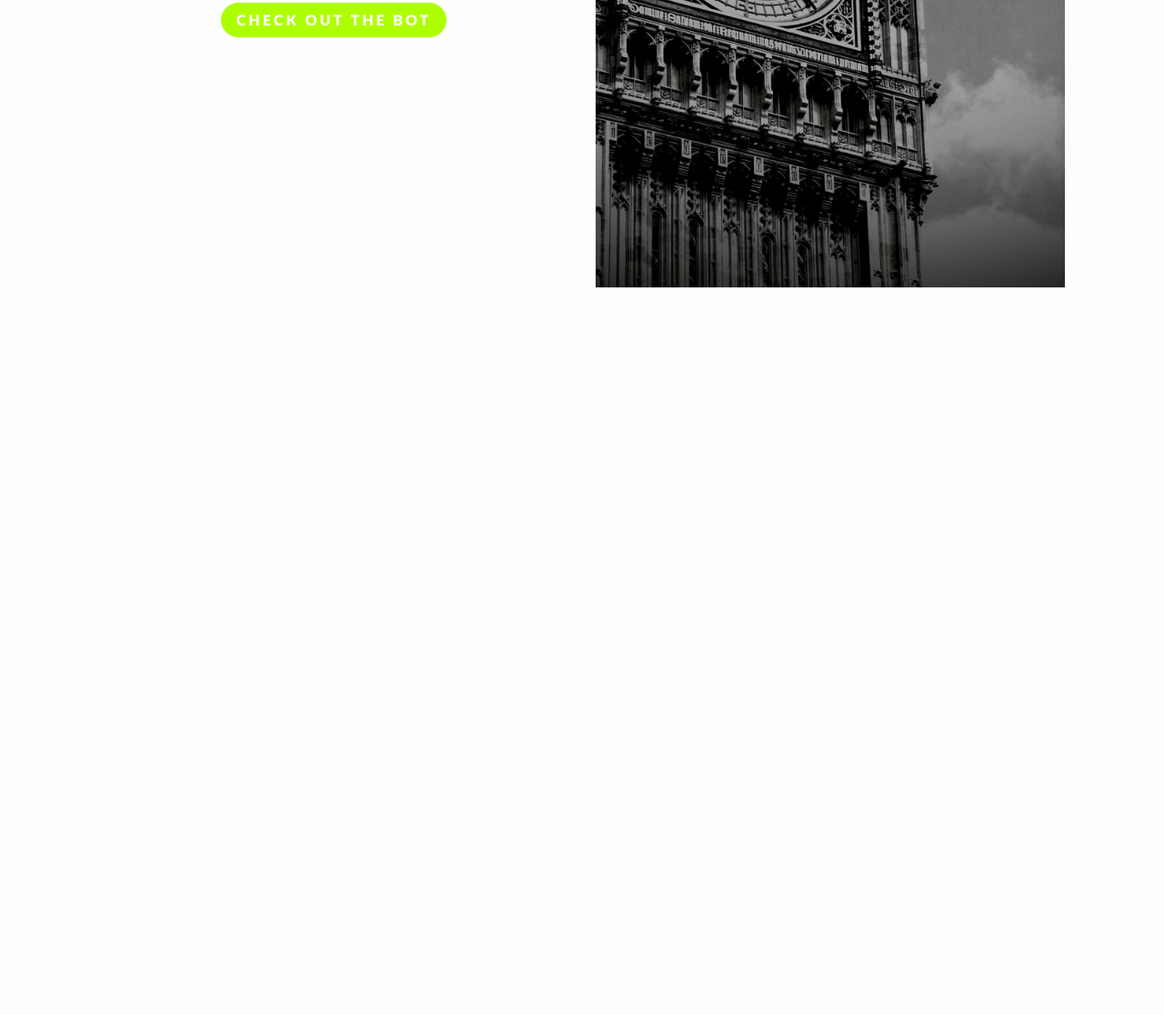
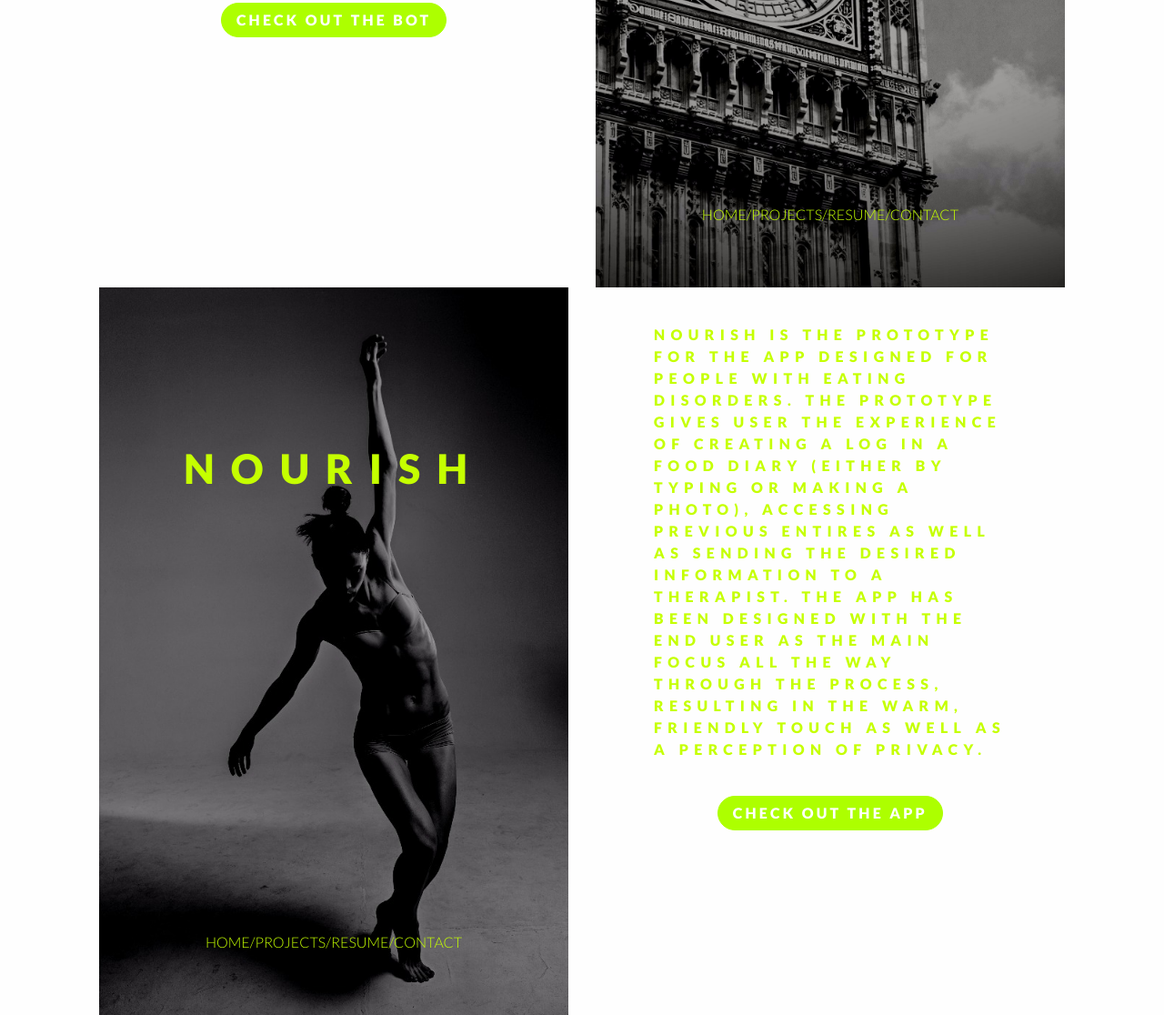
Before and after one commit to majakudlicka/Portfolio, a website: page public/projects.html in a window 1280 px wide. Shown: the part 1284-2400 px from the top of the page at 91% size. Before the commit the page ends 1600 px from the top, so only its background shows below. Drawn offline with nearby package versions, Linux system fonts and the light colour scheme.

Commit message:
updated Nourish description

```diff
--- a/public/projects.html
+++ b/public/projects.html
@@ -19,7 +19,7 @@
 
 
     <div class="col-md-5 offset-md-1">
-      <div class="rigth_container">
+      <div class="beevr_container">
 
 
 
@@ -85,13 +85,61 @@
 
 
 
-        <div class="rigth_container2">
+        <div class="genie_container">
 
 
 
           <a href="https://www.facebook.com/politicalgenie/" class="image_link">UK ELECTIONS CHAT BOT</a>
+          <div class="nav_item_container">
+            <a class="nav_item_horizontal" href="/">HOME/</a><a class="nav_item_horizontal" href="/projects">PROJECTS/</a><a class="nav_item_horizontal" href="/resume">RESUME/</a><a  class="nav_item_horizontal" href="/contact">CONTACT</a>
+    </div>
+        </div>
+      </div>
+
+    </div>
+
+
+    <div class="row">
+
+
+
+      <div class="col-md-5 offset-md-1">
+        <div class="nourish_container">
+
+
+
+
+          <a href="https://yvonne-liu.github.io/annafreud-app/" class="image_link">NOURISH</a>
+          <div class="nav_item_container">
+          <a class="nav_item_horizontal" href="/">HOME/</a><a class="nav_item_horizontal" href="/projects">PROJECTS/</a><a class="nav_item_horizontal" href="/resume">RESUME/</a><a  class="nav_item_horizontal" href="/contact">CONTACT</a>
+
+
 
         </div>
+
+
+        </div>
+
+
+
+      </div>
+      <div class="col-md-5">
+
+        <div class="left_container project_description">
+          <div>
+            Nourish is the prototype for the app designed for people with eating disorders. The prototype gives user the experience
+            of creating a log in a food diary (either by typing or making a photo), accessing previous entires
+            as well as sending the desired information to a therapist. The app has been designed
+            with the end user as the main focus all the way through the process, resulting in the warm, friendly touch as well as a perception of privacy.
+
+
+          </div>
+
+          <a class="btn btn-primary button-link" href="https://yvonne-liu.github.io/annafreud-app/" role="button">CHECK OUT THE APP</a>
+        </div>
+
+
+
       </div>
 
     </div>
--- a/public/styles.css
+++ b/public/styles.css
@@ -209,7 +209,7 @@ body {
   max-width: 1000px;
 }
 
-.rigth_container {
+.beevr_container {
   height: 100vh;
   padding-left: 0 !important;
   padding-right: 0 !important;
@@ -219,11 +219,23 @@ body {
   background-clip: padding-box;
 }
 
-.rigth_container2 {
+.genie_container {
   height: 100vh;
   padding-left: 0 !important;
   padding-right: 0 !important;
   background-image: url("./assets/james-newcombe-350779 (1).jpg");
+  background-repeat: no-repeat;
+  background-position: 50% 50%;
+  background-clip: padding-box;
+  background-size: cover;
+  text-align: center;
+}
+
+.nourish_container {
+  height: 100vh;
+  padding-left: 0 !important;
+  padding-right: 0 !important;
+  background-image: url("./assets/olenka-kotyk-75206 (1).jpg");
   background-repeat: no-repeat;
   background-position: 50% 50%;
   background-clip: padding-box;
```
Also changed, not shown: public/assets/Screen Shot 2017-10-10 at 17.28.52.png (deleted), public/assets/Screen Shot 2017-10-10 at 17.29.10.png (deleted), public/assets/Screen Shot 2017-10-10 at 17.30.11.png (deleted), public/assets/Screen Shot 2017-10-10 at 17.30.26.png (deleted), public/assets/Screen Shot 2017-10-10 at 172852.jpg (deleted), public/assets/Screen Shot 2017-10-10 at 173011.jpg (deleted), public/assets/Screen Shot 2017-10-10 at 173026.jpg (deleted), public/assets/olenka-kotyk-75206 (1).jpg (added), public/assets/student_dark_caption.jpg (deleted).
